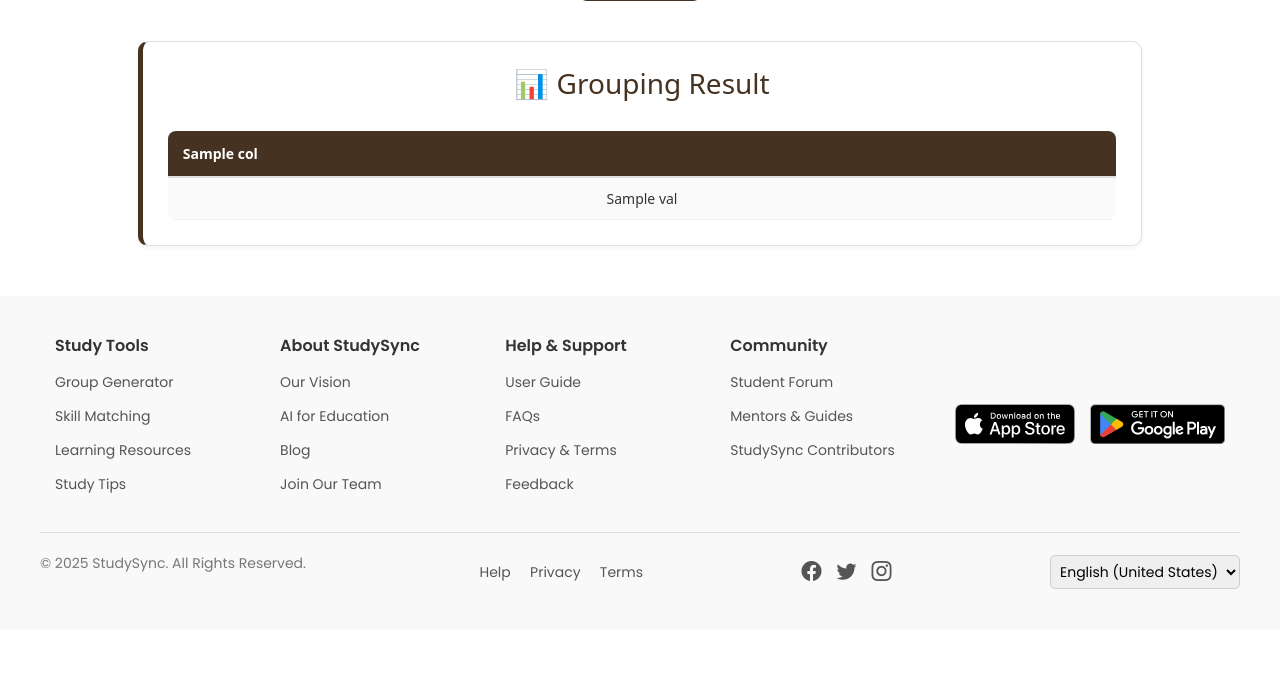
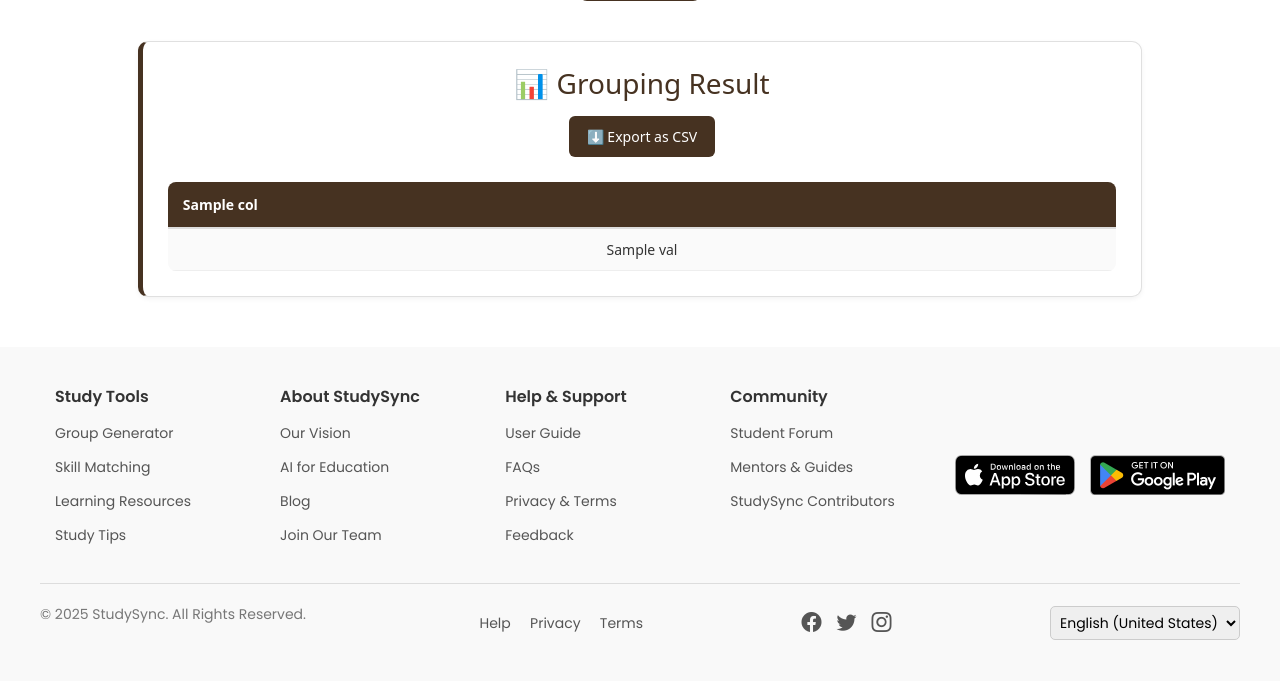
Before and after one commit to Maruf346/StudySync-AI, a Django app: template StudySync/SyncEngine/templates/home.html in a window 1280 px wide. Shown: the part 714-1395 px from the top of the page. Before the commit the page ends 1303 px from the top, so only its background shows below. Run offline with Django 5.2, Linux system fonts and the light colour scheme; the template is opened without the code that fills it: most values are stand-ins (such as "Sample title", 1, 10 or a date in 2020).

Commit message:
added export as option

```diff
--- a/StudySync/StudySync/urls.py
+++ b/StudySync/StudySync/urls.py
@@ -23,4 +23,5 @@ urlpatterns = [
     path('', views.home, name='home'),
     path('contact/', views.contact, name='contact'),
     path('about/', views.about, name='about'),
+    path('export_csv/', views.export_csv, name='export_csv'),
 ]
--- a/StudySync/SyncEngine/static/css/home.css
+++ b/StudySync/SyncEngine/static/css/home.css
@@ -193,6 +193,21 @@ body {
   overflow-x: auto;
 }
 
+.export-btn {
+    margin-bottom: 10px;
+    background-color: #463221;
+    color: white;
+    border: none;
+    padding: 10px 18px;
+    font-size: 14px;
+    border-radius: 6px;
+    cursor: pointer;
+    transition: background-color 0.3s ease;
+}
+.export-btn:hover {
+    background-color: #5a402d;
+}
+
 
 /* Responsive */
 @media (max-width: 600px) {
--- a/StudySync/SyncEngine/templates/home.html
+++ b/StudySync/SyncEngine/templates/home.html
@@ -40,6 +40,10 @@
             <h3>📊 Grouping Result</h3>
             <div class="result-content">
                 {% if result_data %}
+                    <form method="post" action="{% url 'export_csv' %}">
+                        {% csrf_token %}
+                        <button type="submit" class="export-btn">⬇️ Export as CSV</button>
+                    </form>
                     <table>
                         <thead>
                             <tr>
```
Also changed, not shown: StudySync/SyncEngine/views.py (+29 -0 lines), StudySync/db.sqlite3.
